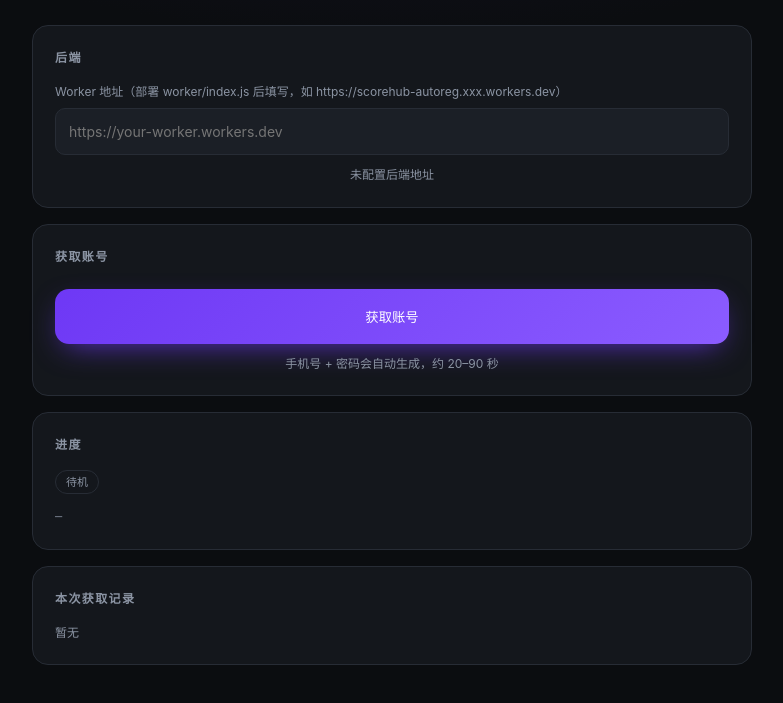
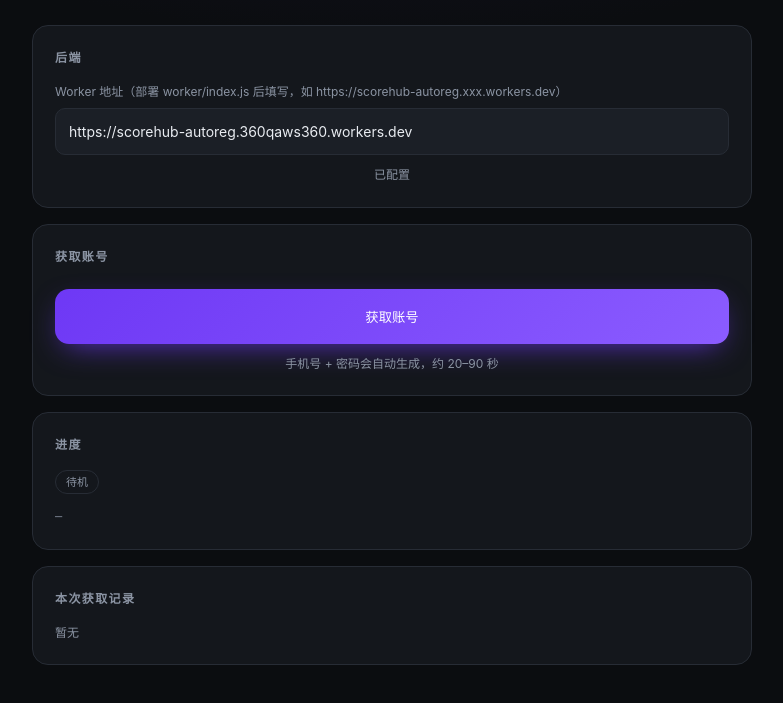
Before and after one commit to chatluck/lubans-sms-web, a plain HTML site: page index.html in a window 1280 px wide. Shown: the part 123-826 px from the top of the page, without its empty margins (248-1031 px from the left). Drawn offline with Linux system fonts and the light colour scheme.

Commit message:
chore: point page at deployed worker

```diff
--- a/index.html
+++ b/index.html
@@ -92,6 +92,7 @@
 const $ = (id) => document.getElementById(id);
 const LS = "scorehub-autoreg";
 const MAX_TRY = 4;
+const DEFAULT_API = "https://scorehub-autoreg.360qaws360.workers.dev";
 
 function log(msg){
   const t = new Date().toLocaleTimeString();
@@ -103,7 +104,7 @@ function state(txt, cls){
   el.className = "tag " + (cls || "");
 }
 function load(){
-  const v = localStorage.getItem(LS + ":api") || "";
+  const v = localStorage.getItem(LS + ":api") || DEFAULT_API;
   $("api").value = v;
   $("apiState").textContent = v ? "已配置" : "未配置后端地址";
   renderHist();
```
